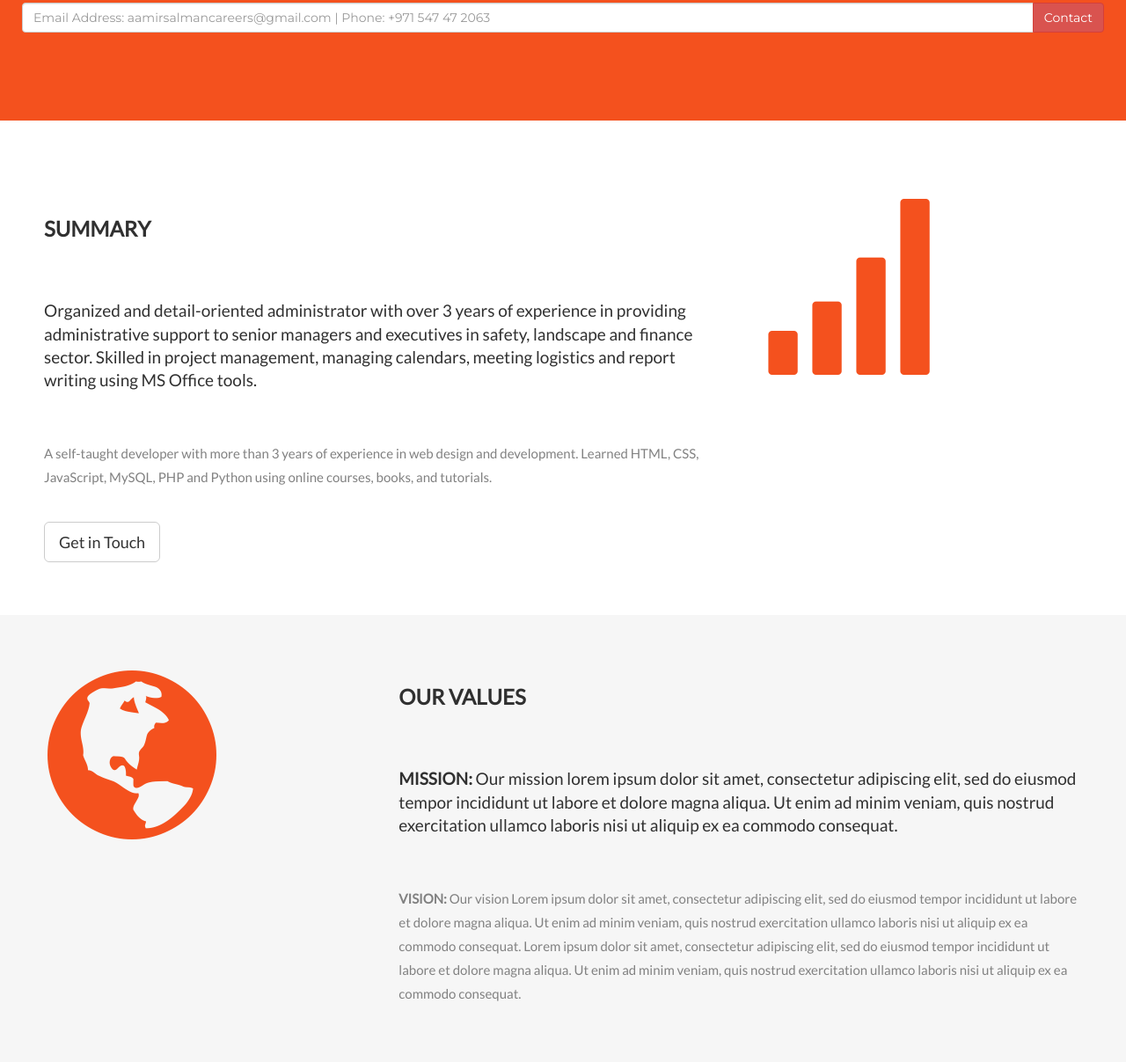
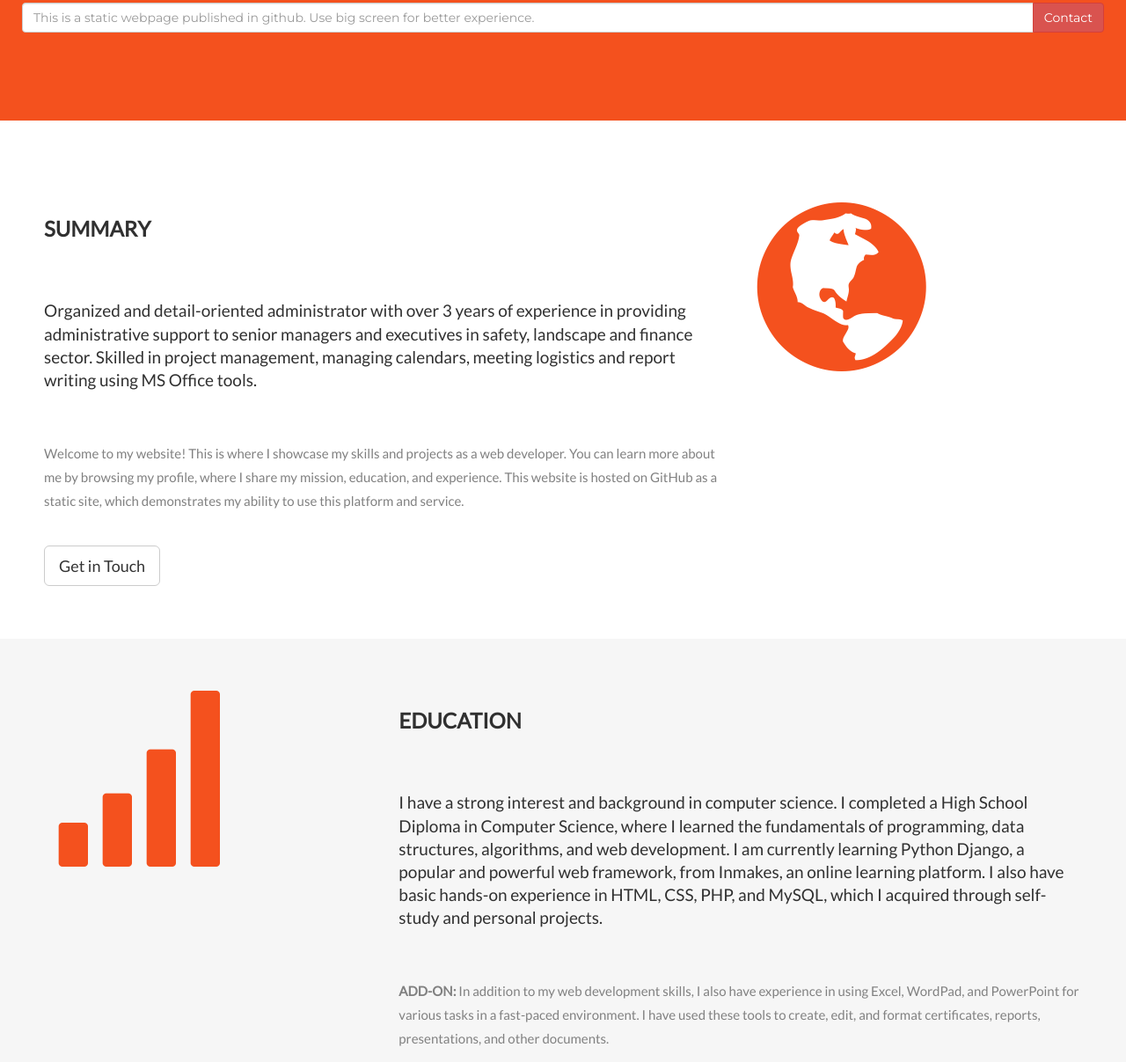
Before and after one commit to AAMIR22/MyProfile, a plain HTML site: page index.html in a window 1280 px wide. Shown: the part 249-1456 px from the top of the page at 88% size. Drawn offline with nearby package versions, Linux system fonts and the light colour scheme.

Commit message:
Update index.html

```diff
--- a/index.html
+++ b/index.html
@@ -219,7 +219,7 @@
   <p>Administrator | Sales Coordinator | Document Controller</p>
   <form>
     <div class="input-group">
-      <input type="email" class="form-control" size="50" placeholder="Email Address: aamirsalmancareers@gmail.com | Phone: +971 547 47 2063" required>
+      <input type="email" class="form-control" size="50" placeholder="This is a static webpage published in github. Use big screen for better experience." required>
       <div class="input-group-btn">
         <button type="button" class="btn btn-danger">Contact</button>
       </div>
@@ -233,11 +233,11 @@
     <div class="col-sm-8">
       <h2>SUMMARY</h2><br>
       <h4>Organized and detail-oriented administrator with over 3 years of experience in providing administrative support to senior managers and executives in safety, landscape and finance sector. Skilled in project management, managing calendars, meeting logistics and report writing using MS Office tools.</h4><br>
-        <p>A self-taught developer with more than 3 years of experience in web design and development. Learned HTML, CSS, JavaScript, MySQL, PHP and Python using online courses, books, and tutorials.</p>
-        <br><button class="btn btn-default btn-lg">Get in Touch</button>
+        <p>Welcome to my website! This is where I showcase my skills and projects as a web developer. You can learn more about me by browsing my profile, where I share my mission, education, and experience. This website is hosted on GitHub as a static site, which demonstrates my ability to use this platform and service.</p>
+        <br><button class="btn btn-default btn-lg" onclick="contact()">Get in Touch</button>
     </div>
     <div class="col-sm-4">
-      <span class="glyphicon glyphicon-signal logo"></span>
+      <span class="glyphicon glyphicon-globe logo"></span>
     </div>
   </div>
 </div>
@@ -245,13 +245,12 @@
 <div class="container-fluid bg-grey">
   <div class="row">
     <div class="col-sm-4">
-      <span class="glyphicon glyphicon-globe logo slideanim"></span>
+      <span class="glyphicon glyphicon-signal logo slideanim"></span>
     </div>
     <div class="col-sm-8">
-      <h2>Our Values</h2><br>
-      <h4><strong>MISSION:</strong> Our mission lorem ipsum dolor sit amet, consectetur adipiscing elit, sed do eiusmod tempor incididunt ut labore et dolore magna aliqua. Ut enim ad minim veniam, quis nostrud exercitation ullamco laboris nisi ut aliquip ex ea commodo consequat.</h4><br>
-      <p><strong>VISION:</strong> Our vision Lorem ipsum dolor sit amet, consectetur adipiscing elit, sed do eiusmod tempor incididunt ut labore et dolore magna aliqua. Ut enim ad minim veniam, quis nostrud exercitation ullamco laboris nisi ut aliquip ex ea commodo consequat.
-      Lorem ipsum dolor sit amet, consectetur adipiscing elit, sed do eiusmod tempor incididunt ut labore et dolore magna aliqua. Ut enim ad minim veniam, quis nostrud exercitation ullamco laboris nisi ut aliquip ex ea commodo consequat.</p>
+      <h2>Education</h2><br>
+      <h4><strong></strong> I have a strong interest and background in computer science. I completed a High School Diploma in Computer Science, where I learned the fundamentals of programming, data structures, algorithms, and web development. I am currently learning Python Django, a popular and powerful web framework, from Inmakes, an online learning platform. I also have basic hands-on experience in HTML, CSS, PHP, and MySQL, which I acquired through self-study and personal projects.</h4><br>
+      <p><strong>ADD-ON:</strong> In addition to my web development skills, I also have experience in using Excel, WordPad, and PowerPoint for various tasks in a fast-paced environment. I have used these tools to create, edit, and format certificates, reports, presentations, and other documents.</p>
     </div>
   </div>
 </div>
@@ -516,6 +515,9 @@ $(document).ready(function(){
     });
   });
 })
+function contact(){
+alert('Email:aamirsalmancareers@gmail.com\nContact:+971 547472063')
+}
 </script>
 
 </body>
```
